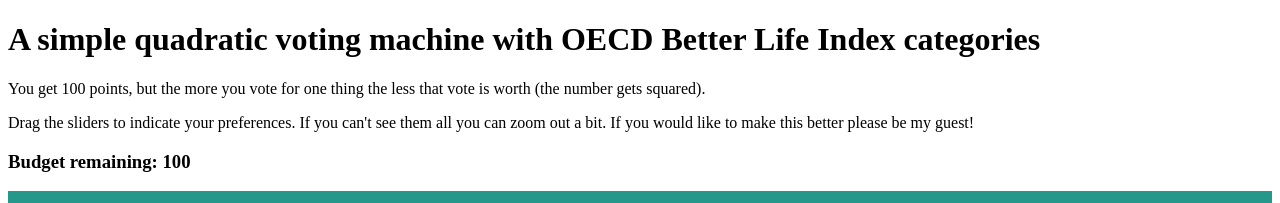
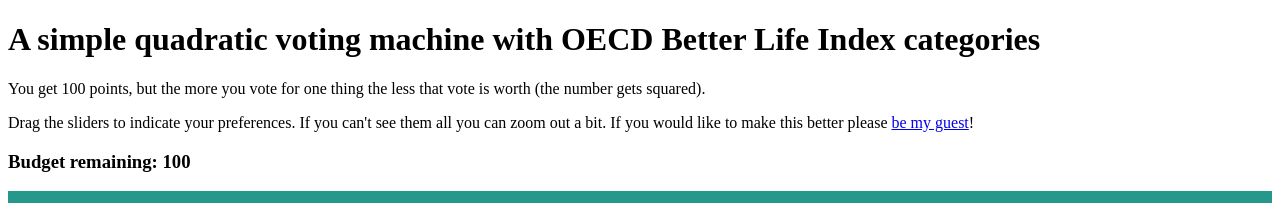
Before and after one commit to iainmacg/SimpleQuadraticVotingMachine, a plain HTML site: page index.html in a window 1280 px wide. Shown: the top 203 px of the page. Drawn offline with nearby package versions, Linux system fonts and the light colour scheme.

Commit message:
added link to repo

```diff
--- a/index.html
+++ b/index.html
@@ -90,7 +90,7 @@
 <body>
 <h1>A simple quadratic voting machine with OECD Better Life Index categories</h1>
 <p style="color:black">You get 100 points, but the more you vote for one thing the less that vote is worth (the number gets squared).</p>
-<p style="color:black">Drag the sliders to indicate your preferences. If you can't see them all you can zoom out a bit. If you would like to make this better please be my guest!</p>
+<p style="color:black">Drag the sliders to indicate your preferences. If you can't see them all you can zoom out a bit. If you would like to make this better please <a href="https://github.com/johnnydastorm/SimpleQuadraticVotingMachine">be my guest</a>!</p>
 
 <h3> Budget remaining: <span id="rb" > </span> </h2>
 
```
